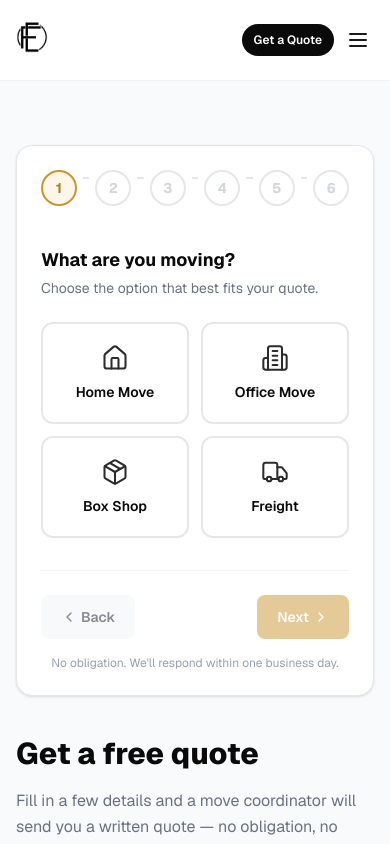
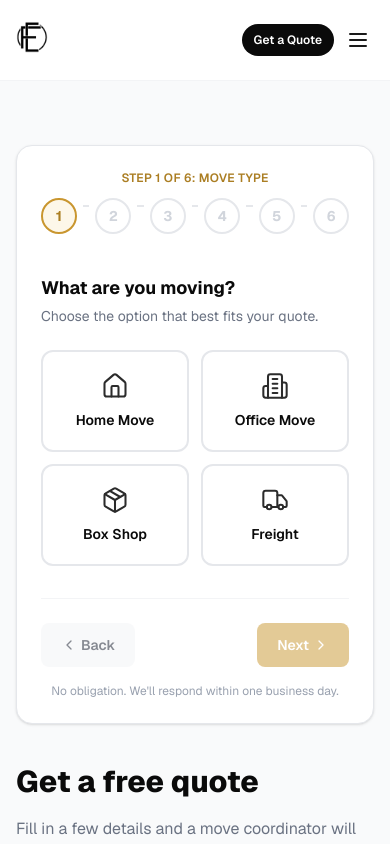
Before and after one commit to samuelhyerahyera7-sketch/extrofreight, a Next.js app: page /quote in a window 390 px wide. Shown: the top 844 px of the page. Built offline with nearby package versions, Linux system fonts and the light colour scheme.

Commit message:
Show current step label on mobile quote wizard

```diff
--- a/src/app/quote/QuoteForm.tsx
+++ b/src/app/quote/QuoteForm.tsx
@@ -305,6 +305,9 @@ export default function QuoteForm() {
       </datalist>
 
       {/* Stepper */}
+      <p className="sm:hidden text-center text-xs font-semibold text-orange-600 uppercase tracking-wide mb-3">
+        Step {step + 1} of {steps.length}: {steps[step]?.label}
+      </p>
       <div className="flex items-center mb-10">
         {steps.map((s, i) => (
           <div key={s.key} className="flex items-center flex-1 last:flex-none">
```
